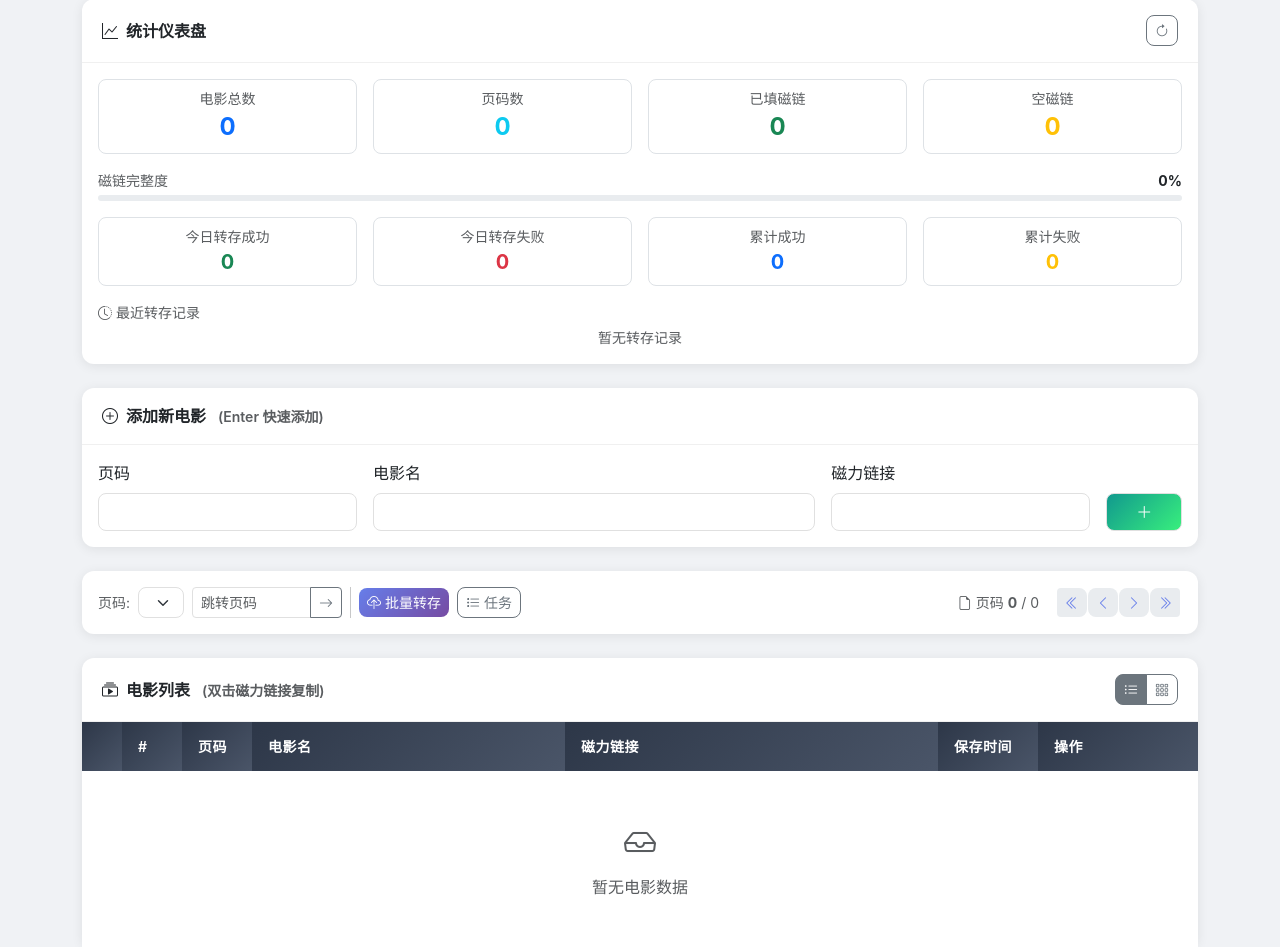
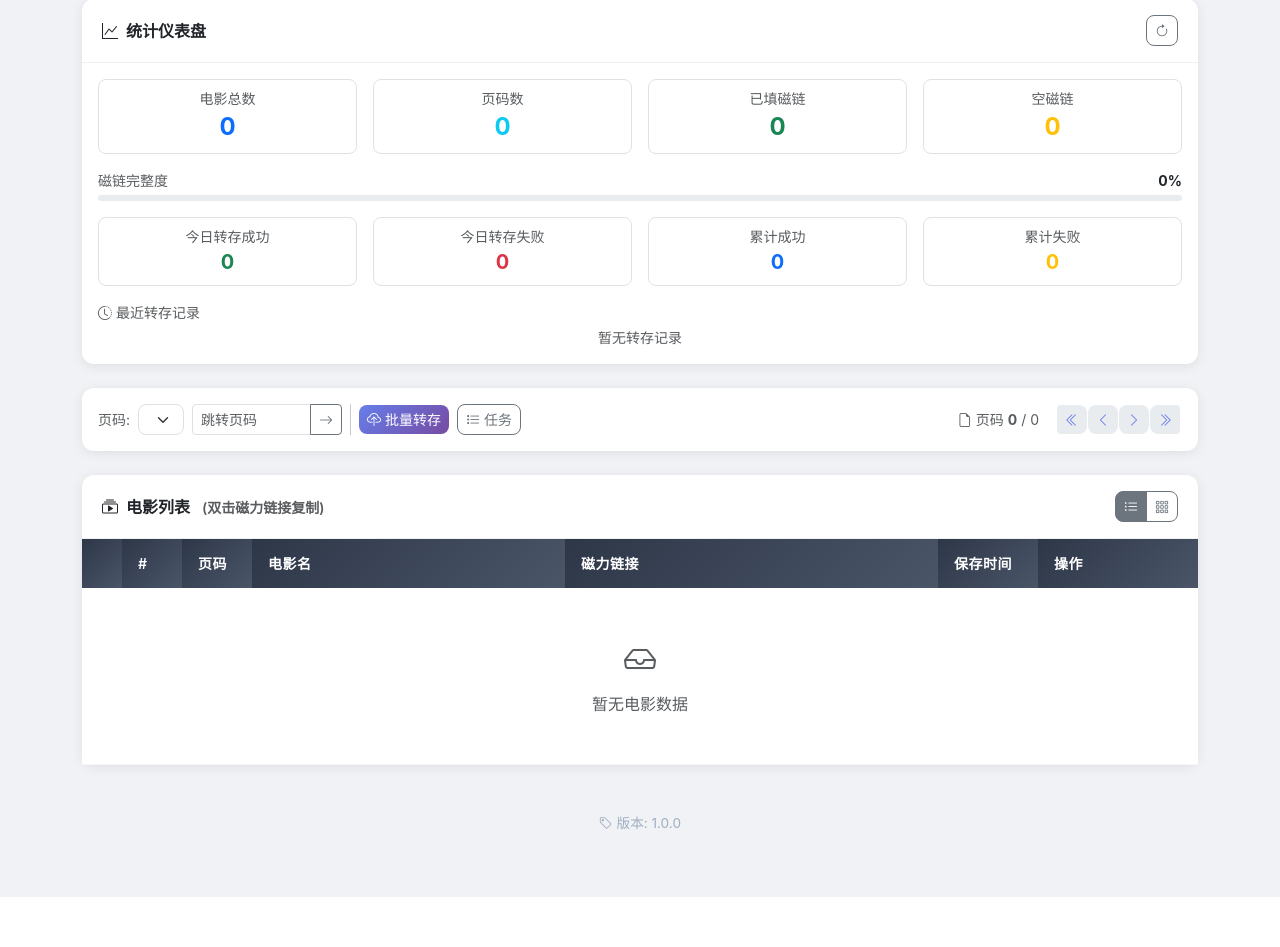
Before and after one commit to DTQEight/115transfer, a Flask app: page / in a window 1280 px wide. Shown: the part 143-1090 px from the top of the page. After the commit the page ends 1040 px from the top, so only its background shows below. Run offline with Flask 3, Linux system fonts and the light colour scheme; the visitor is signed in with stand-in values (Sample User, id 1); data that the repository does not hold is empty.

Commit message:
refactor: 移除主页"添加新电影"表单（电影来源统一为豆瓣同步）
- 删除表单卡片、addForm 提交事件及 lastPage 恢复逻辑（引用已删
  输入框会导致 JS 报错）
- 后端 /add 接口保留，企业微信端添加电影仍在使用

```diff
--- a/templates/index.html
+++ b/templates/index.html
@@ -202,37 +202,6 @@
                         <p class="text-muted text-center">加载中...</p>
                     </div>
                 </div>
-            </div>
-        </div>
-
-        <div class="card mb-4">
-            <div class="card-header">
-                <i class="bi bi-plus-circle me-2"></i>添加新电影
-                <span class="text-muted small ms-2">(Enter 快速添加)</span>
-            </div>
-            <div class="card-body">
-                <form id="addForm">
-                    <div class="row g-3">
-                        <div class="col-md-3">
-                            <label class="form-label">页码</label>
-                            <input type="number" id="page" class="form-control" required>
-                        </div>
-                        <div class="col-md-5">
-                            <label class="form-label">电影名</label>
-                            <input type="text" id="name" class="form-control" required>
-                        </div>
-                        <div class="col-md-3">
-                            <label class="form-label">磁力链接</label>
-                            <input type="text" id="magnet" class="form-control">
-                        </div>
-                        <div class="col-md-1">
-                            <label class="form-label">&nbsp;</label>
-                            <button type="submit" class="btn btn-success form-control">
-                                <i class="bi bi-plus-lg"></i>
-                            </button>
-                        </div>
-                    </div>
-                </form>
             </div>
         </div>
 
@@ -812,40 +781,6 @@
             }
         });
 
-        document.getElementById('addForm').addEventListener('submit', async (e) => {
-            e.preventDefault();
-            const page = document.getElementById('page').value;
-            const name = document.getElementById('name').value;
-            const magnet = document.getElementById('magnet').value;
-
-            if (!page || !name) {
-                showToast('页码和电影名不能为空', 'danger');
-                return;
-            }
-
-            showLoading();
-
-            const response = await apiFetch('/add', {
-                method: 'POST',
-                headers: {'Content-Type': 'application/x-www-form-urlencoded'},
-                body: `page=${page}&name=${encodeURIComponent(name)}&magnet=${encodeURIComponent(magnet)}`
-            });
-
-            hideLoading();
-            const result = await response.json();
-            showToast(result.message, result.success ? 'success' : 'danger');
-            if (result.success) {
-                localStorage.setItem('lastPage', page);
-                location.reload();
-            }
-        });
-
-        const lastPage = localStorage.getItem('lastPage');
-        if (lastPage) {
-            document.getElementById('page').value = lastPage;
-            localStorage.removeItem('lastPage');
-        }
-
         function goToPage() {
             const page = document.getElementById('goPage').value;
             if (page) {
```
